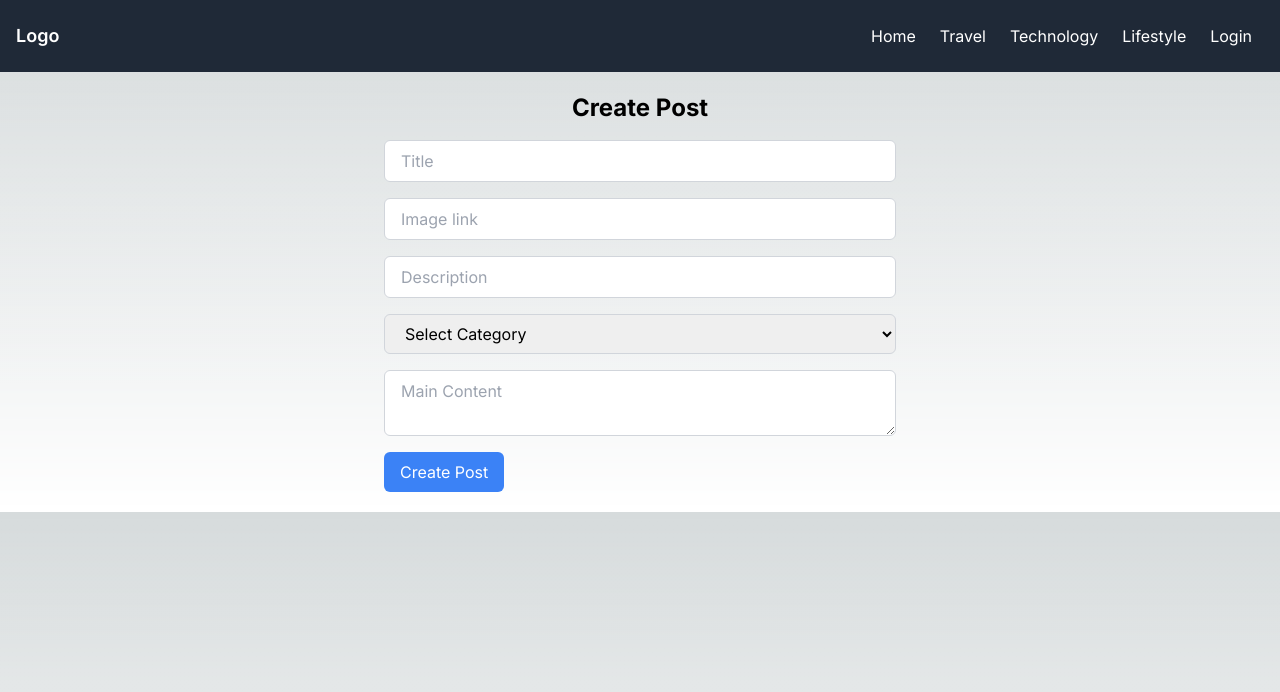
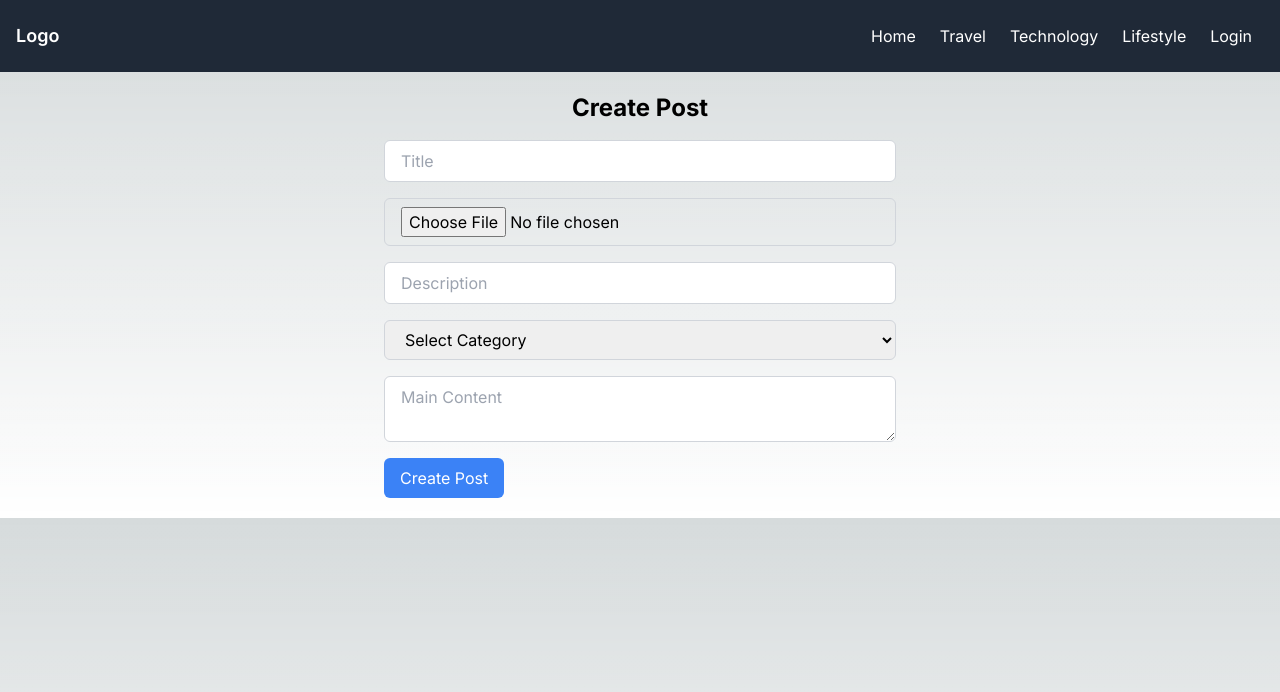
Before and after one commit to AbdulMalek-swe/sirajganj_milk_task_client, a Next.js app: page /dashboard/createBlog in a window 1280 px wide. Shown: the top 692 px of the page. Built offline with nearby package versions, Linux system fonts and the light colour scheme.

Commit message:
fix:image upload system

```diff
--- a/src/app/dashboard/createBlog/page.jsx
+++ b/src/app/dashboard/createBlog/page.jsx
@@ -12,8 +12,13 @@ const PostForm = () => {
     description: '',
     category: '',
     mainContent: '',
-    img:''
+
   });
+  const [file, setFile] = useState(null);
+
+  const handleFileChange = (e) => {
+    setFile(e.target.files[0]);
+  };
 
   const handleChange = e => {
     setFormData({ ...formData, [e.target.name]: e.target.value });
@@ -21,8 +26,12 @@ const PostForm = () => {
 
   const handleSubmit = e => {
     e.preventDefault();
-
-    createPost(formData).unwrap().then((data) => {
+    const formDataSend = new FormData();
+    formDataSend.append('img', file);
+    for (const key in formData) {
+      formDataSend.append(key, formData[key]);
+    }
+    createPost(formDataSend).unwrap().then((data) => {
         console.log('Post created:', data);
 
       }).catch((error) => {
@@ -53,10 +62,10 @@ const PostForm = () => {
           required
         />
         <input
-          type="text"
+
           name="img"
-          value={formData.img}
-          onChange={handleChange}
+
+          type="file" onChange={handleFileChange}
           placeholder="Image link"
           className="block w-full border border-gray-300 rounded-md px-4 py-2 mb-4"
           required
--- a/src/app/page.js
+++ b/src/app/page.js
@@ -17,7 +17,7 @@ export default function Home() {
   return (
    <>
   <div className="flex justify-center my-5">
-  <input className="py-2 px-3 w-1/2 border rounded-md text-black  " placeholder="search your blog using title name" onChange={e=>setSearch(e.target.value)}/>
+  <input className="py-2 px-3 w-1/2 border rounded-md text-black outline-none shadow-lg" placeholder="search your blog using title name" onChange={e=>setSearch(e.target.value)}/>
   </div>
      <div className="grid xl:grid-cols-4 lg:grid-cols-3 sm:grid-cols-2 grid-cols-1 gap-4">
     {  filteredData.map((blog,index)=>  <Card blog={blog} key={index}/>)}
--- a/src/components/Card/Card.jsx
+++ b/src/components/Card/Card.jsx
@@ -5,6 +5,7 @@ import React from 'react';
 
 const Card = ({blog}) => {
   const {title,img,description , category,mainconten,createdAt,_id} = blog;
+  console.log(img);
     return (
   <div class="blog-card transition duration-300 ease-in-out    bg-white border-2 border-pink-600 text-center cursor-pointer hover:shadow-md">
     <div class="card-img relative text-center bg-pink-600">
```
